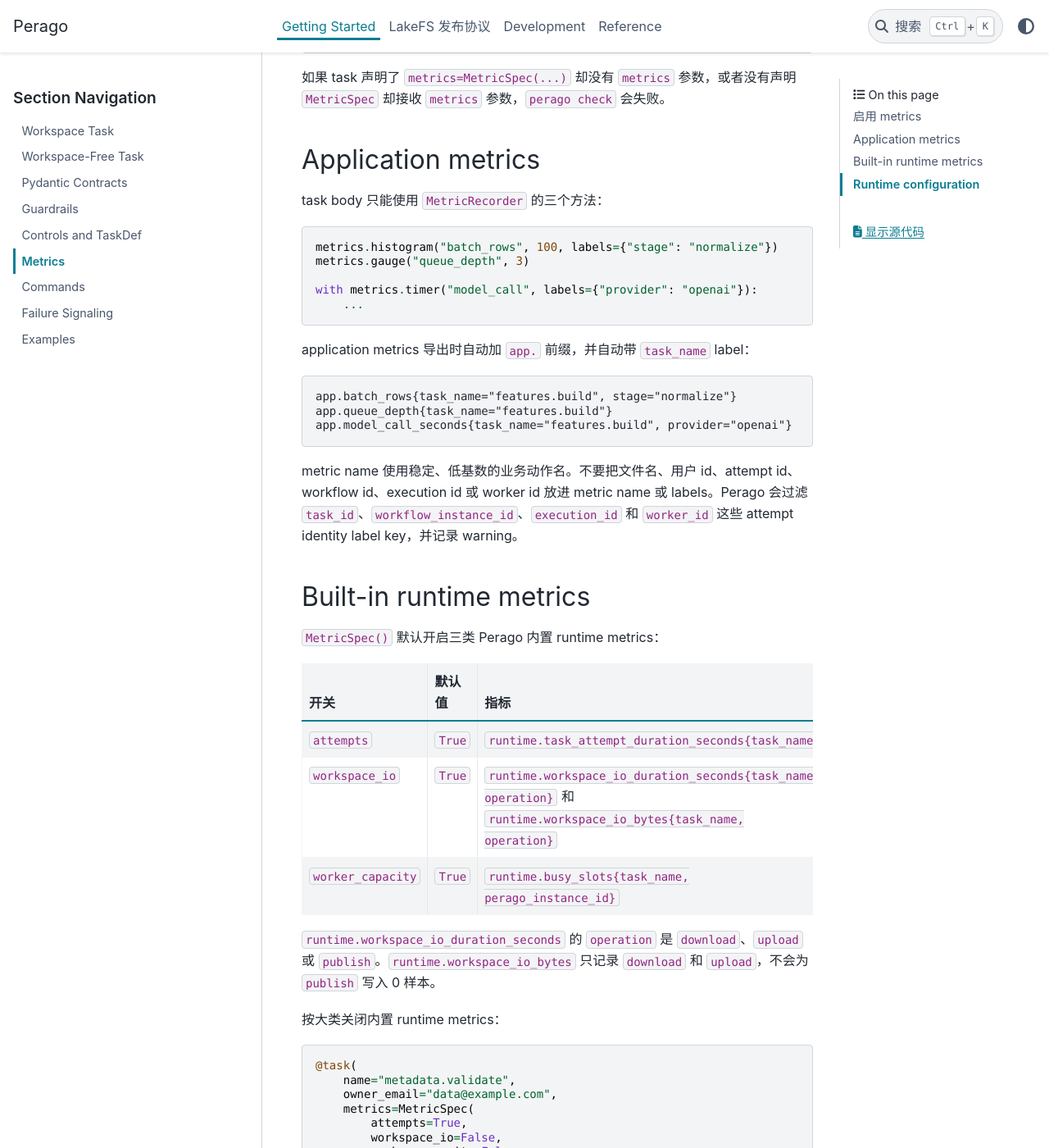
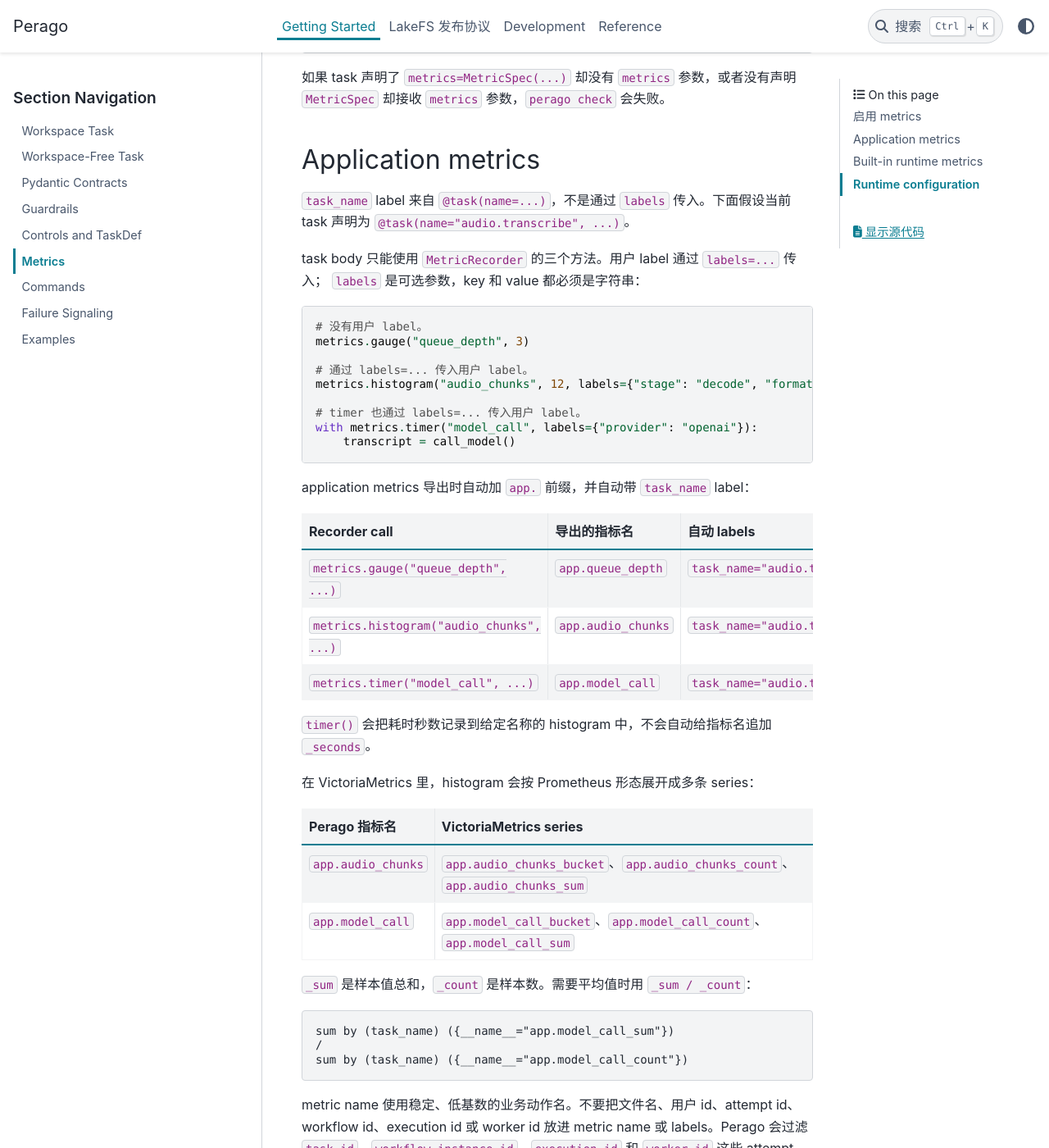
Before and after one commit to Qiyin-Tech/perago, a Sphinx documentation site: the page built from docs/getting-started/metrics.md, in a window 1280 px wide and 1400 px high, scrolled down 1484 px. Shown: the whole window at 82% size. Built offline with Sphinx 7.4.7 and the PyData theme 0.15.4, drawn with Linux system fonts in a browser that asks for light colours; some of the changed text lies outside the part shown.

Commit message:
docs: clarify metrics labels and histogram series

````diff
--- a/docs/getting-started/metrics.md
+++ b/docs/getting-started/metrics.md
@@ -77,22 +77,48 @@ def build_features(
 
 ## Application metrics
 
-task body 只能使用 `MetricRecorder` 的三个方法：
+`task_name` label 来自 `@task(name=...)`，不是通过 `labels` 传入。下面假设当前
+task 声明为 `@task(name="audio.transcribe", ...)`。
+
+task body 只能使用 `MetricRecorder` 的三个方法。用户 label 通过 `labels=...` 传入；
+`labels` 是可选参数，key 和 value 都必须是字符串：
 
 ```python
-metrics.histogram("batch_rows", 100, labels={"stage": "normalize"})
+# 没有用户 label。
 metrics.gauge("queue_depth", 3)
 
+# 通过 labels=... 传入用户 label。
+metrics.histogram("audio_chunks", 12, labels={"stage": "decode", "format": "wav"})
+
+# timer 也通过 labels=... 传入用户 label。
 with metrics.timer("model_call", labels={"provider": "openai"}):
-    ...
+    transcript = call_model()
 ```
 
 application metrics 导出时自动加 `app.` 前缀，并自动带 `task_name` label：
 
+| Recorder call | 导出的指标名 | 自动 labels | 用户 labels |
+| --- | --- | --- | --- |
+| `metrics.gauge("queue_depth", ...)` | `app.queue_depth` | `task_name="audio.transcribe"` | 无 |
+| `metrics.histogram("audio_chunks", ...)` | `app.audio_chunks` | `task_name="audio.transcribe"` | `stage="decode"`, `format="wav"` |
+| `metrics.timer("model_call", ...)` | `app.model_call` | `task_name="audio.transcribe"` | `provider="openai"` |
+
+`timer()` 会把耗时秒数记录到给定名称的 histogram 中，不会自动给指标名追加
+`_seconds`。
+
+在 VictoriaMetrics 里，histogram 会按 Prometheus 形态展开成多条 series：
+
+| Perago 指标名 | VictoriaMetrics series |
+| --- | --- |
+| `app.audio_chunks` | `app.audio_chunks_bucket`、`app.audio_chunks_count`、`app.audio_chunks_sum` |
+| `app.model_call` | `app.model_call_bucket`、`app.model_call_count`、`app.model_call_sum` |
+
+`_sum` 是样本值总和，`_count` 是样本数。需要平均值时用 `_sum / _count`：
+
 ```text
-app.batch_rows{task_name="features.build", stage="normalize"}
-app.queue_depth{task_name="features.build"}
-app.model_call_seconds{task_name="features.build", provider="openai"}
+sum by (task_name) ({__name__="app.model_call_sum"})
+/
+sum by (task_name) ({__name__="app.model_call_count"})
 ```
 
 metric name 使用稳定、低基数的业务动作名。不要把文件名、用户 id、attempt id、
@@ -113,6 +139,20 @@ label key，并记录 warning。
 `runtime.workspace_io_duration_seconds` 的 `operation` 是 `download`、`upload` 或
 `publish`。`runtime.workspace_io_bytes` 只记录 `download` 和 `upload`，不会为
 `publish` 写入 0 样本。
+
+这些 runtime histogram 在 VictoriaMetrics 中同样展开成 `_bucket`、`_count` 和
+`_sum` series。例如 `runtime.workspace_io_duration_seconds` 会写成
+`runtime.workspace_io_duration_seconds_bucket`、
+`runtime.workspace_io_duration_seconds_count` 和
+`runtime.workspace_io_duration_seconds_sum`。按 operation 计算平均耗时：
+
+```text
+sum by (task_name, operation) ({__name__="runtime.workspace_io_duration_seconds_sum"})
+/
+sum by (task_name, operation) ({__name__="runtime.workspace_io_duration_seconds_count"})
+```
+
+`runtime.busy_slots` 是 gauge，不会展开成 `_sum` 或 `_count`。
 
 按大类关闭内置 runtime metrics：
 
````
Also changed, not shown: docs/getting-started/examples.md (+4 -3 lines).
